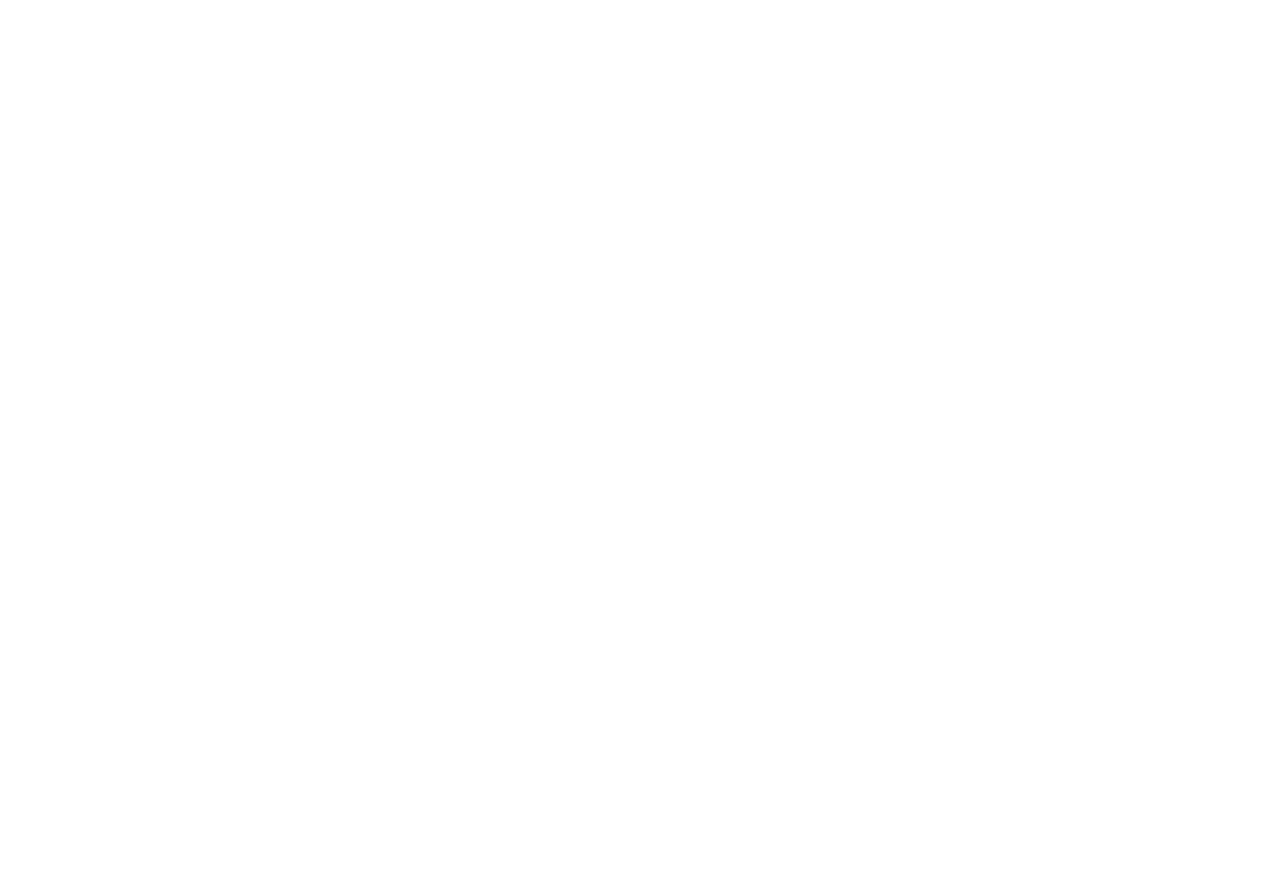
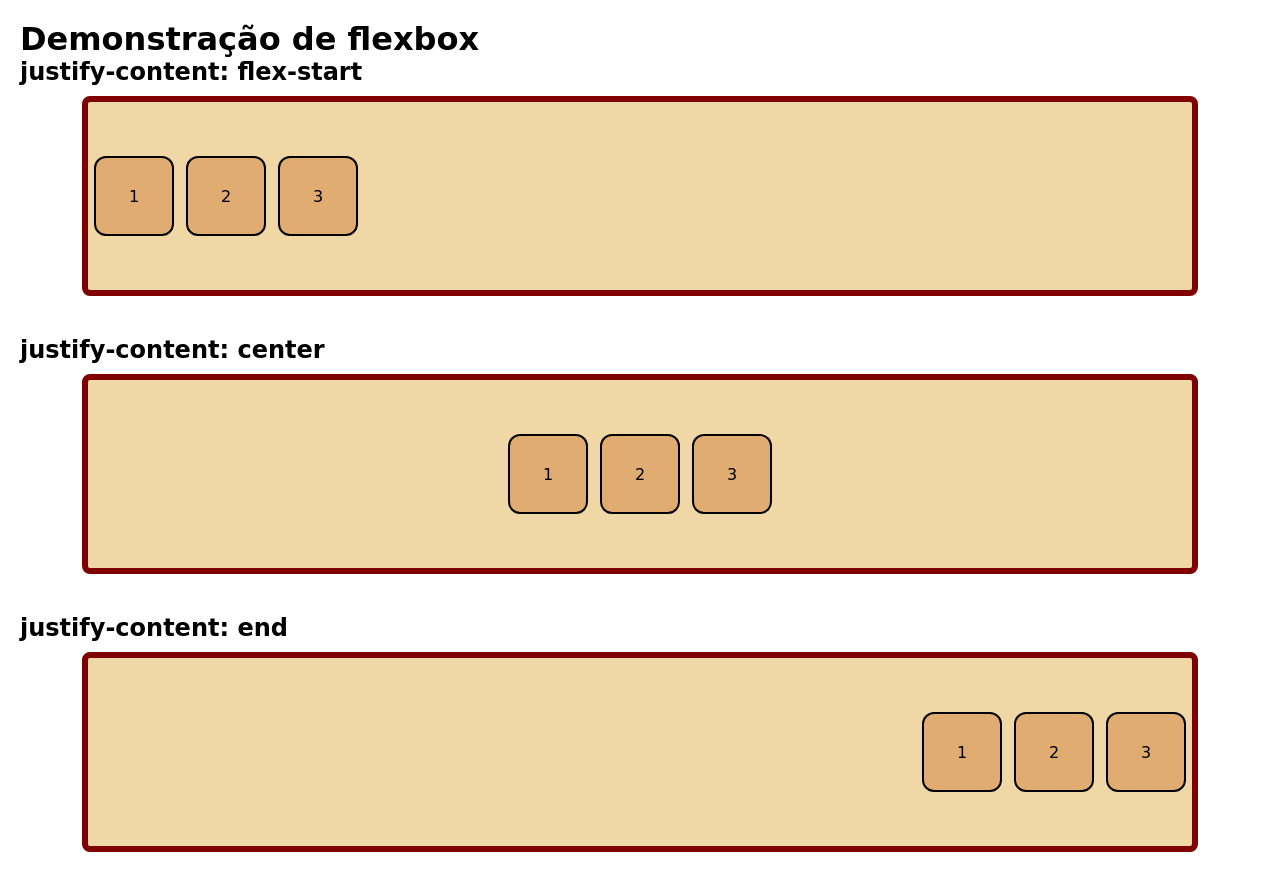
Before and after one commit to kaikemur/progresso-html, a plain HTML site: page index.html in a window 1280 px wide. Before the commit the page ends 800 px from the top, so only its background shows below. Drawn offline with Linux system fonts and the light colour scheme; a web font is replaced by a local one.

Commit message:
cria as seções

```diff
--- a/assets/styles/index.css
+++ b/assets/styles/index.css
@@ -0,0 +1,48 @@
+@import url('https://fonts.googleapis.com/css2?family=Edu+NSW+ACT+Cursive:wght@400..700&display=swap');
+*{
+    margin: 0;
+    padding: 0;
+    box-sizing: border-box;
+}
+body {
+    font-family: "Edu NSW ACT Cursive", cursive;
+    padding: 20px;
+
+}
+section{
+    margin-bottom: 40px;
+}
+
+h2 {
+    margin-bottom: 10px;
+}
+
+.flex-container {
+    width: 90%;
+    height: 200px;
+    background-color: rgba(236, 208, 147, 0.822);
+    margin: 0 auto 20px;
+    border-radius: 8px;
+    border: 6px solid maroon;
+    display: flex;
+    justify-content: flex-start;
+    align-items: center;
+}
+
+.flex-item {
+    width: 80px;
+    height: 80px;
+    background-color: rgb(224, 172, 113);
+    border: 2px solid black;
+    margin: 6px;
+    border-radius: 12px;
+    display: flex;
+    justify-content: center;
+    align-items: center;
+}
+.justify-center{
+    justify-content: center;
+}
+.justify-end {
+    justify-content: flex-end;
+}
--- a/index.html
+++ b/index.html
@@ -7,6 +7,33 @@
     <link rel="stylesheet" href="assets/styles/index.css">
 </head>
 <body>
+    <h1>Demonstração de flexbox</h1>
+    <section>
+        <h2>justify-content: flex-start</h2>
 
+        <div class="flex-container">
+            <div class="flex-item">1</div>
+            <div class="flex-item">2</div>
+            <div class="flex-item">3</div>
+        </div>
+    </section>
+    <section>
+        <h2>justify-content: center</h2>
+
+        <div class="flex-container justify-center">
+            <div class="flex-item">1</div>
+            <div class="flex-item">2</div>
+            <div class="flex-item">3</div>
+        </div>
+    </section>
+    <section>
+        <h2>justify-content: end</h2>
+
+        <div class="flex-container justify-end">
+            <div class="flex-item">1</div>
+            <div class="flex-item">2</div>
+            <div class="flex-item">3</div>
+        </div>
+    </section>
 </body>
 </html>
```
